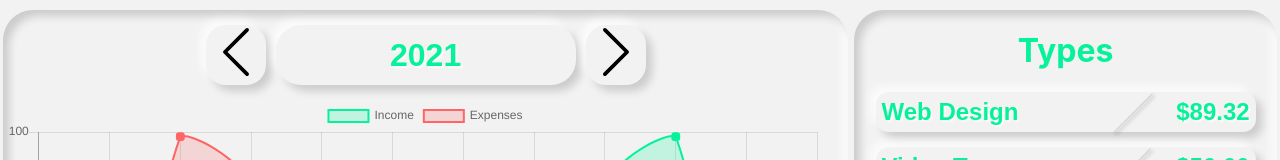
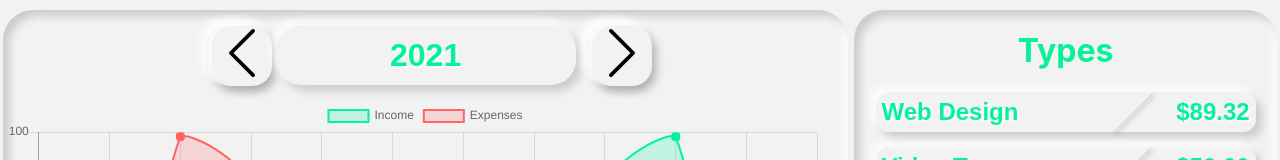
Before and after one commit to Figure-Finance/figure, a React (Create React App) app in the folder frontend/: page /yearly in a window 1280 px wide. Shown: the top 160 px of the page. Built offline with nearby package versions, Linux system fonts and the light colour scheme.

Commit message:
[update] GraphSummary

```diff
--- a/frontend/src/components/GraphSummary/GraphSummary.js
+++ b/frontend/src/components/GraphSummary/GraphSummary.js
@@ -4,8 +4,8 @@ import classes from './GraphSummary.module.css'
 import Graph from './Graph/Graph'
 import Container from '../UI/Container/Container'
 import Button from '../UI/Button/Button'
-import LeftArrow from '../Icons/LeftArrow/LeftArrow'
-import RightArrow from '../Icons/RightArrow/RightArrow'
+import LeftArrowButton from '../UI/LeftArrowButton/LeftArrowButton'
+import RightArrowButton from '../UI/RightArrowButton/RightArrowButton'
 
 const GraphSummary = props => {
   const [number, setNumber] = useState(2021)
@@ -26,7 +26,7 @@ const GraphSummary = props => {
     title = (
       <div className={classes.Buttons}>
         <Button color='primary' size='square' clicked={decrementNumber}>
-          <LeftArrow />
+          <LeftArrowButton />
         </Button>
         <Button
           color='primary'
@@ -35,7 +35,7 @@ const GraphSummary = props => {
           {number}
         </Button>
         <Button color='primary' size='square' clicked={incrementNumber}>
-          <RightArrow />
+          <RightArrowButton />
         </Button>
       </div>
     )
```
